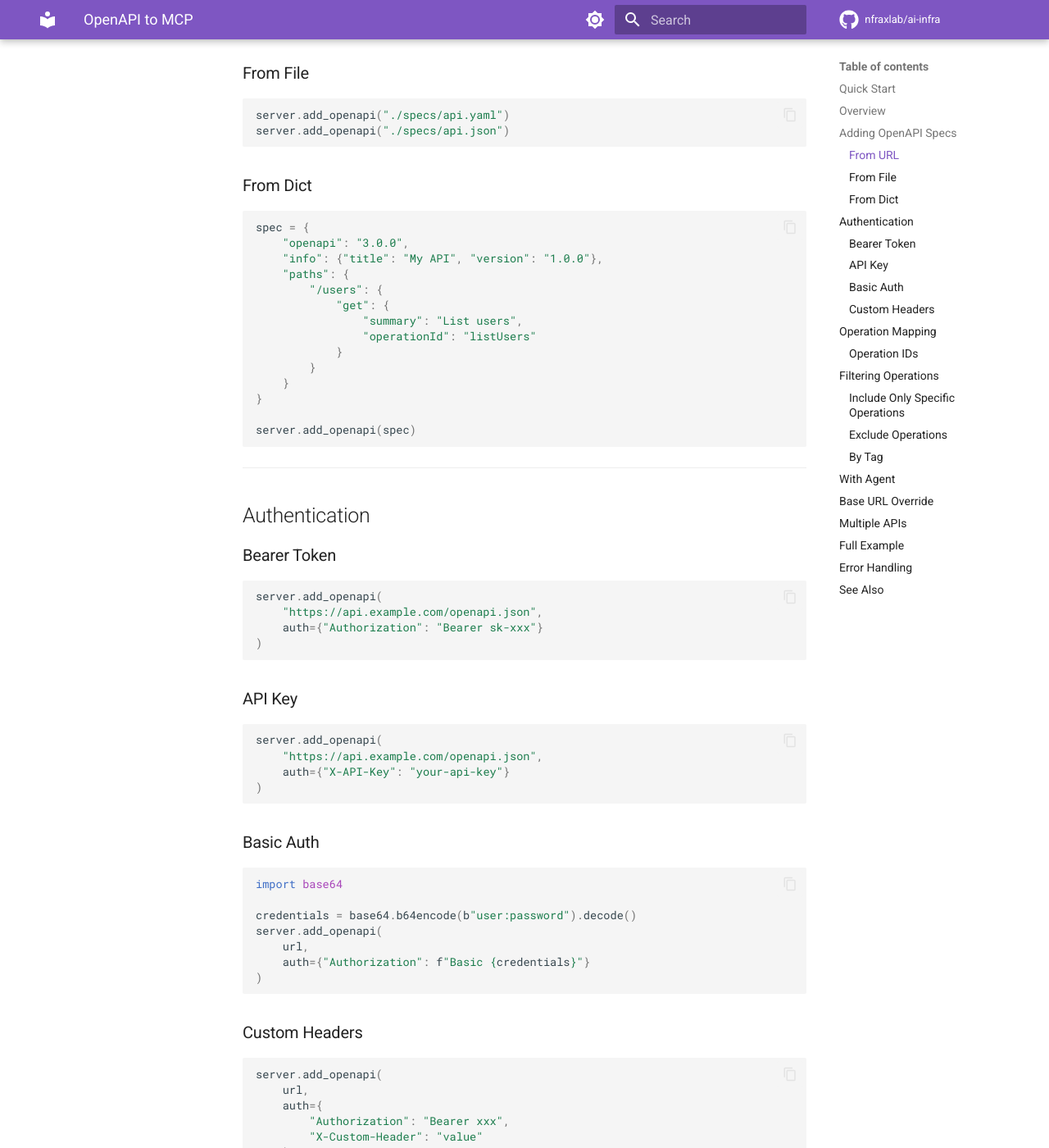
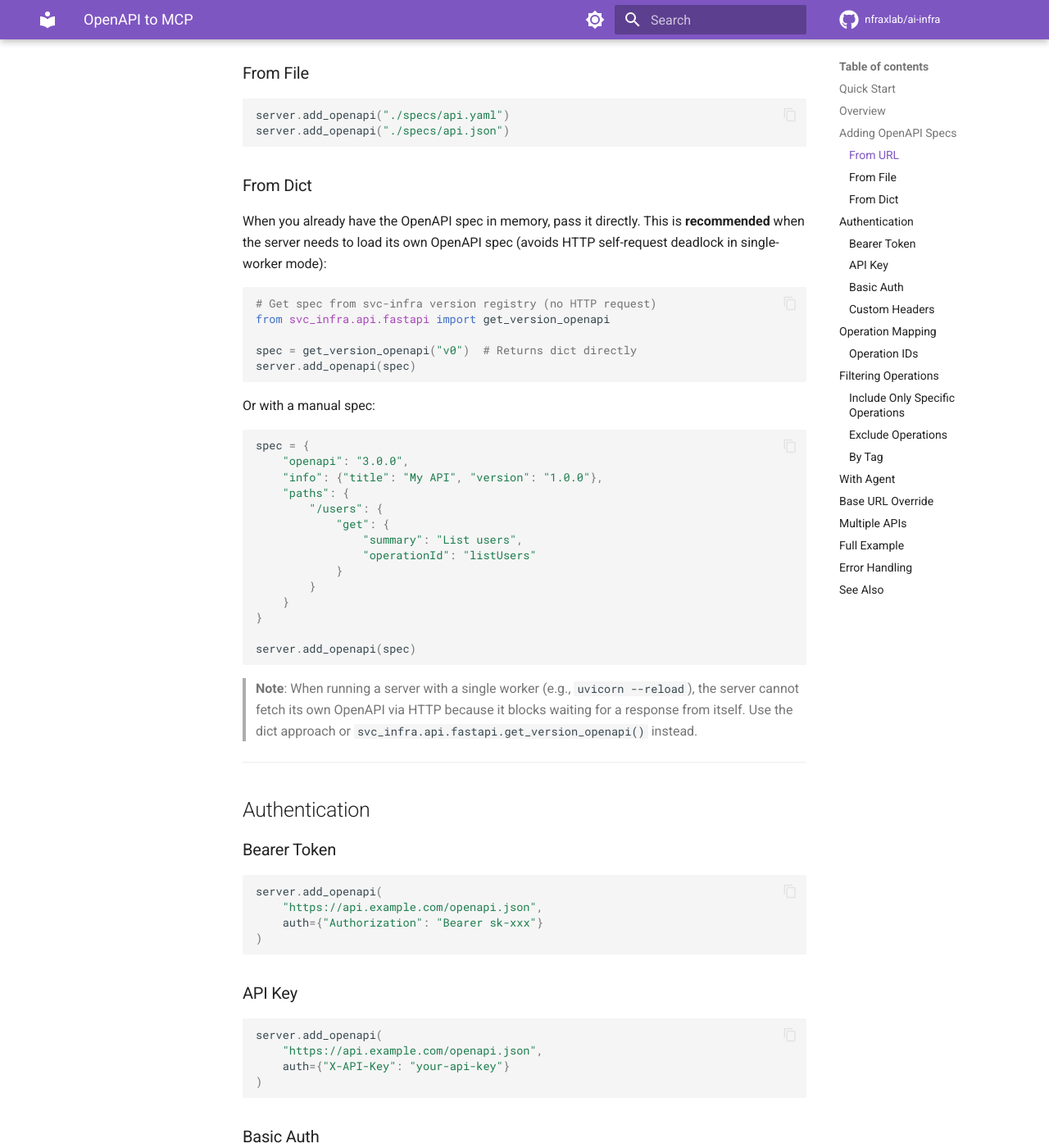
Before and after one commit to Aliikhatami94/ai-infra, an MkDocs documentation site: the page built from docs/mcp/openapi.md, in a window 1280 px wide and 1400 px high, scrolled down 929 px. Shown: the whole window at 82% size. Built offline with MkDocs 1.6.1 and Material for MkDocs 9.7.7, drawn with Linux system fonts in a browser that asks for light colours; comment, search, counter and statistics services are not loaded.

Commit message:
docs(mcp): document dict-based OpenAPI loading to avoid deadlocks (#27)

````diff
--- a/docs/mcp/openapi.md
+++ b/docs/mcp/openapi.md
@@ -46,6 +46,18 @@ server.add_openapi("./specs/api.json")
 
 ### From Dict
 
+When you already have the OpenAPI spec in memory, pass it directly. This is **recommended** when the server needs to load its own OpenAPI spec (avoids HTTP self-request deadlock in single-worker mode):
+
+```python
+# Get spec from svc-infra version registry (no HTTP request)
+from svc_infra.api.fastapi import get_version_openapi
+
+spec = get_version_openapi("v0")  # Returns dict directly
+server.add_openapi(spec)
+```
+
+Or with a manual spec:
+
 ```python
 spec = {
     "openapi": "3.0.0",
@@ -62,6 +74,8 @@ spec = {
 
 server.add_openapi(spec)
 ```
+
+> **Note**: When running a server with a single worker (e.g., `uvicorn --reload`), the server cannot fetch its own OpenAPI via HTTP because it blocks waiting for a response from itself. Use the dict approach or `svc_infra.api.fastapi.get_version_openapi()` instead.
 
 ---
 
````
